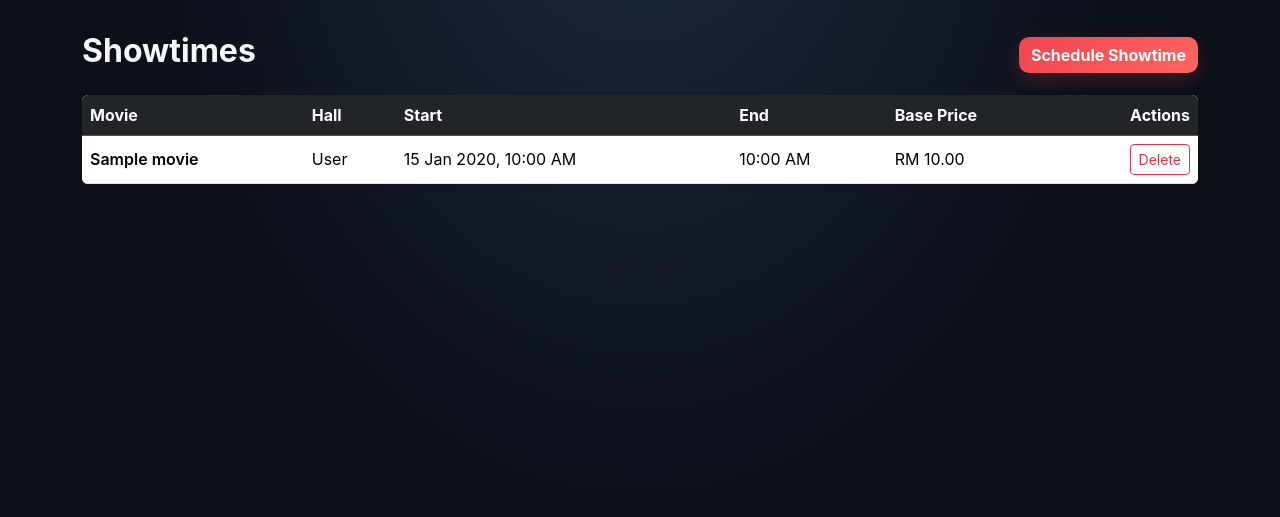
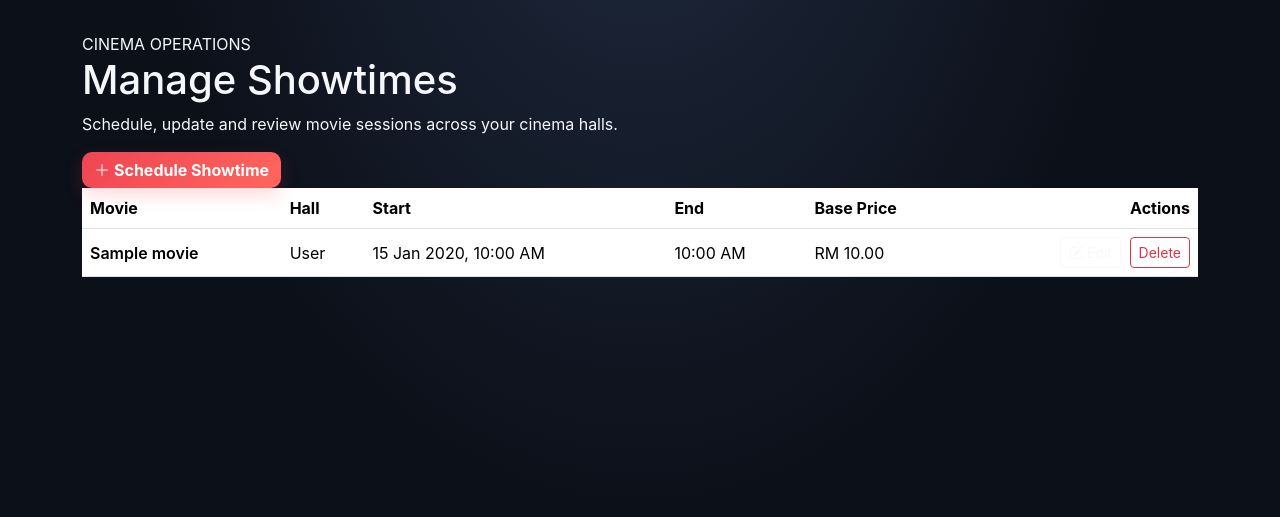
Before and after one commit to ryusen-lhj/CiMYTict, an ASP.NET Core app: page /Showtimes in a window 1280 px wide. Shown: the part 76-593 px from the top of the page. Run offline with ASP.NET Core 8, Linux system fonts and the light colour scheme; the visitor is signed in with stand-in values (Sample User, id 1); tables that the repository leaves empty hold one stand-in row (values such as "Sample post"); style sheets or scripts are compiled from the project's sources; some libraries are stand-ins or nearby versions.

Commit message:
Refresh showtime management interface

```diff
--- a/CiMYTict/Views/Showtimes/Index.cshtml
+++ b/CiMYTict/Views/Showtimes/Index.cshtml
@@ -3,14 +3,19 @@
     ViewData["Title"] = "Manage Showtimes";
 }
 
-<div class="d-flex justify-content-between align-items-center mb-3">
-    <h2 class="fw-bold">Showtimes</h2>
-    <a asp-action="Create" class="btn btn-danger">Schedule Showtime</a>
+<div class="admin-form-page">
+    <div class="admin-form-heading">
+        <div>
+            <span class="admin-eyebrow">CINEMA OPERATIONS</span>
+            <h1>Manage Showtimes</h1>
+            <p>Schedule, update and review movie sessions across your cinema halls.</p>
+        </div>
+        <a asp-action="Create" class="btn btn-danger"><i class="bi bi-plus-lg me-1"></i>Schedule Showtime</a>
     </div>
 
-<div class="table-responsive bg-white shadow-sm rounded">
+    <div class="admin-table-card table-responsive">
         <table class="table table-hover align-middle mb-0">
-        <thead class="table-dark">
+            <thead>
                 <tr>
                     <th>Movie</th>
                     <th>Hall</th>
@@ -29,13 +34,21 @@
                         <td>@s.StartTime.ToString("dd MMM yyyy, hh:mm tt")</td>
                         <td>@s.EndTime.ToString("hh:mm tt")</td>
                         <td>RM @s.BaseTicketPrice.ToString("F2")</td>
-                    <td class="text-end">
+                        <td class="text-end text-nowrap">
+                            <a asp-action="Edit" asp-route-id="@s.ShowtimeId" class="btn btn-sm btn-outline-light me-1">
+                                <i class="bi bi-pencil-square me-1"></i>Edit
+                            </a>
                             <form asp-action="Delete" asp-route-id="@s.ShowtimeId" method="post" class="d-inline" onsubmit="return confirm('Delete this showtime?');">
                                 <button type="submit" class="btn btn-sm btn-outline-danger">Delete</button>
                             </form>
                         </td>
                     </tr>
                 }
+                @if (!Model.Any())
+                {
+                    <tr><td colspan="6" class="text-center py-5 text-muted">No showtimes have been scheduled yet.</td></tr>
+                }
             </tbody>
         </table>
     </div>
+</div>
```
Lines whose indentation alone changed are shown as unchanged.
